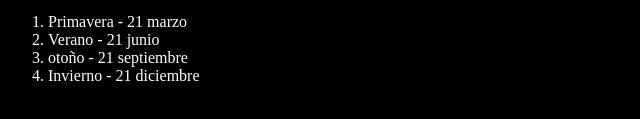
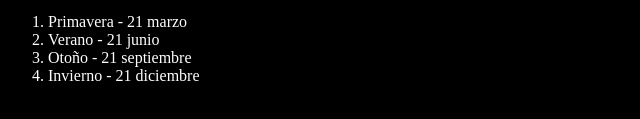
Before and after one commit to grossocamilo22/youtuve-git, a plain HTML site: page index.html in a window 1280 px wide. Shown: the part 207-326 px from the top of the page, 0-640 px from the left. Drawn offline with Linux system fonts and the light colour scheme.

```diff
--- a/index.html
+++ b/index.html
@@ -21,7 +21,7 @@
     <ol>
         <li>Primavera -  21 marzo</li>
         <li>Verano - 21 junio</li>
-        <li>otoño - 21 septiembre</li>
+        <li>Otoño - 21 septiembre</li>
         <li>Invierno - 21 diciembre</li>
     </ol>
     <script src="index.js"></script>
```
